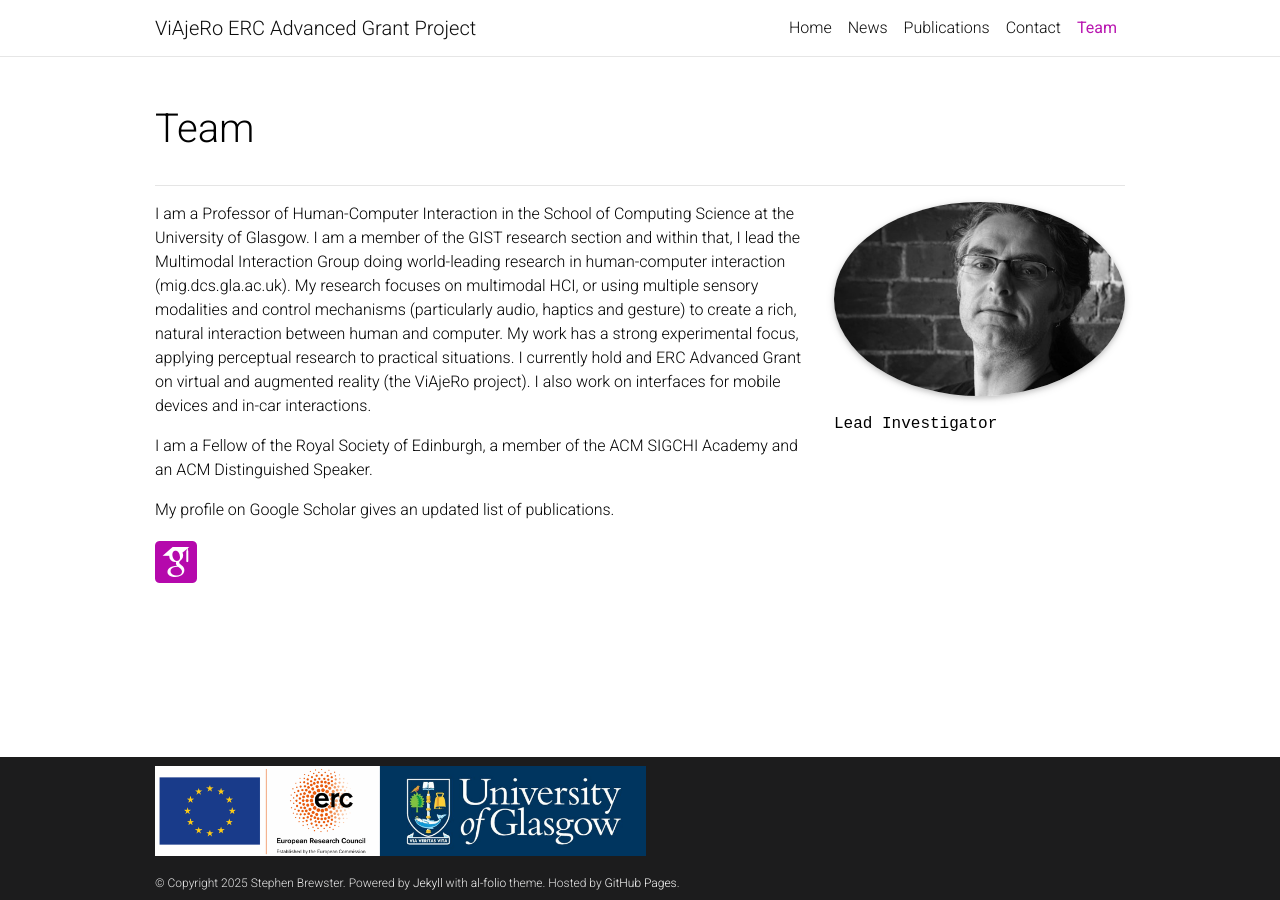
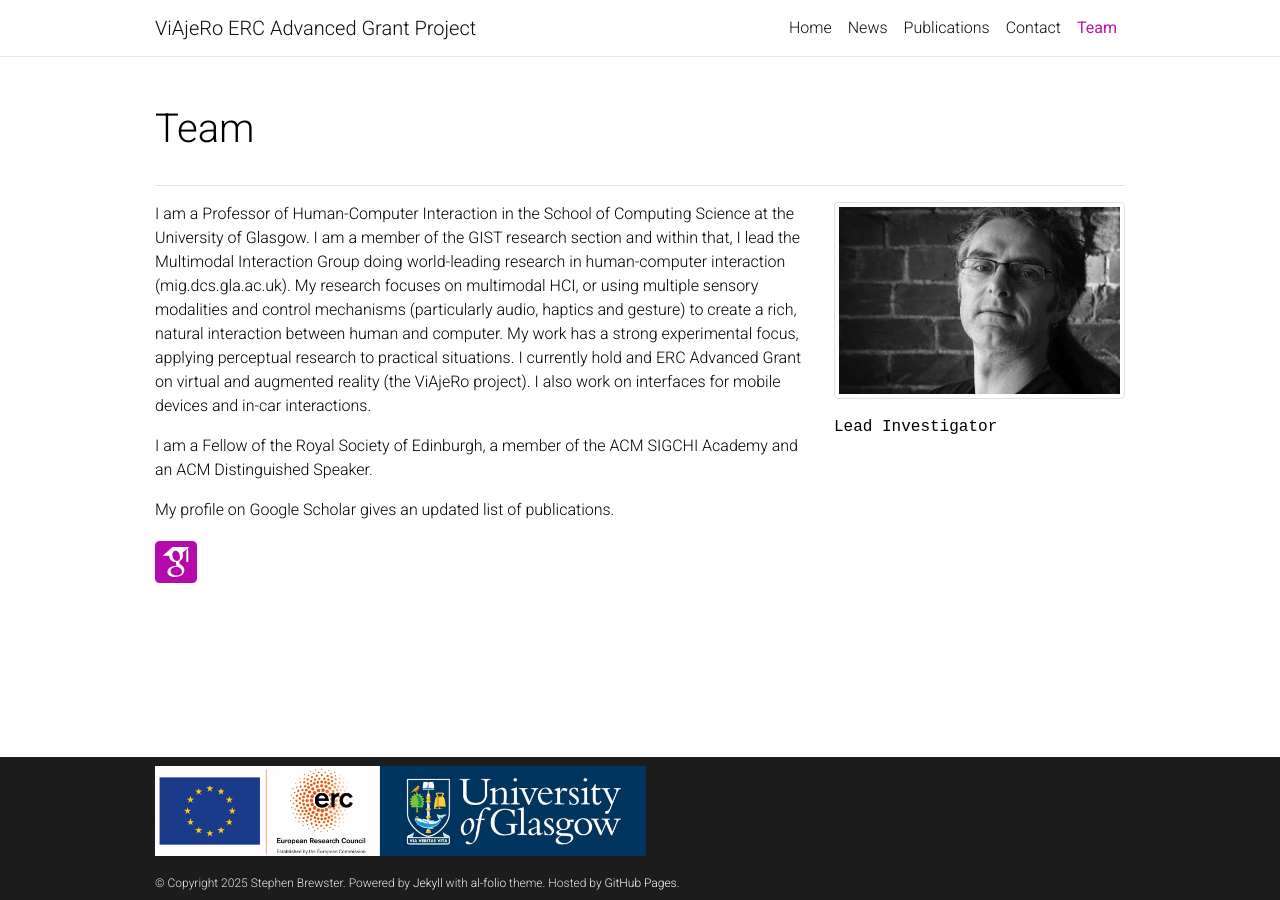
Before and after one commit to SABGla/BodyElectric, a Jekyll site: the page built from _pages/team.md, in a window 1280 px wide. Built offline with Jekyll 4.4.1, drawn with Linux system fonts in a browser that asks for light colours; full-size pictures stand in for the smaller copies a plugin makes; some web fonts are replaced; comment, search, counter and statistics services are not loaded; a style sheet for code colours, icons or effects is not loaded.

Commit message:
experiment with photo structure

```diff
--- a/_layouts/profiles.html
+++ b/_layouts/profiles.html
@@ -14,10 +14,12 @@ layout: page
               {%- assign profile_image_path = profile.image | prepend: 'assets/img/' -%}
 
               {% if profile.image_circular %}
-                {%- assign profile_image_class = "img-fluid z-depth-1 rounded-circle" -%}
+                {%- assign profile_image_class = "img-thumbnail" -%}
               {% else %}
                 {%- assign profile_image_class = "img-thumbnail" -%}
               {% endif %}
+
+              <!--"img-fluid z-depth-1 rounded-circle"-->
 
 
               {% capture sizes %}(min-width: {{site.max_width}}) {{ site.max_width | minus: 30 | times: 0.3}}px, (min-width: 576px) 30vw, 95vw"{% endcapture %}
```
